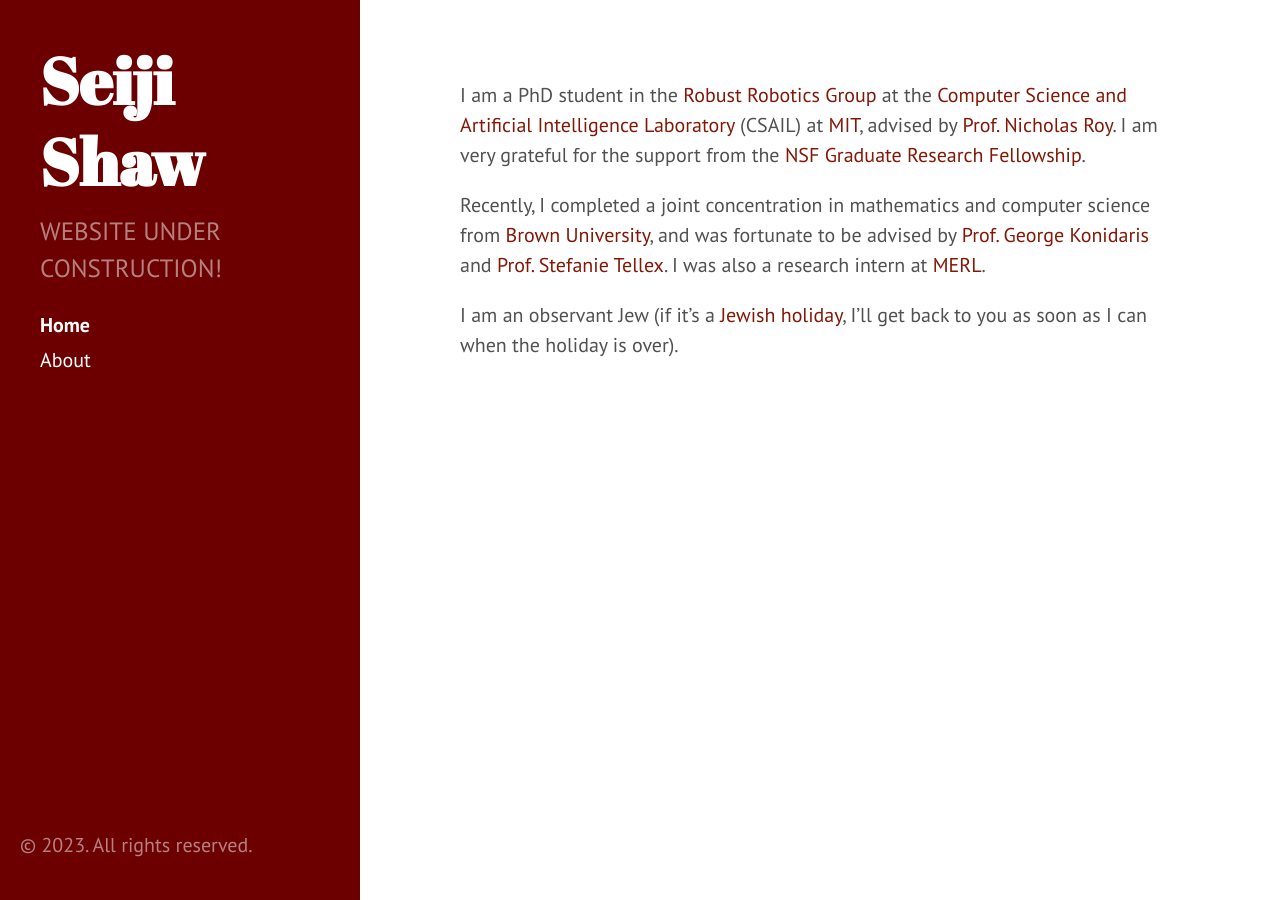
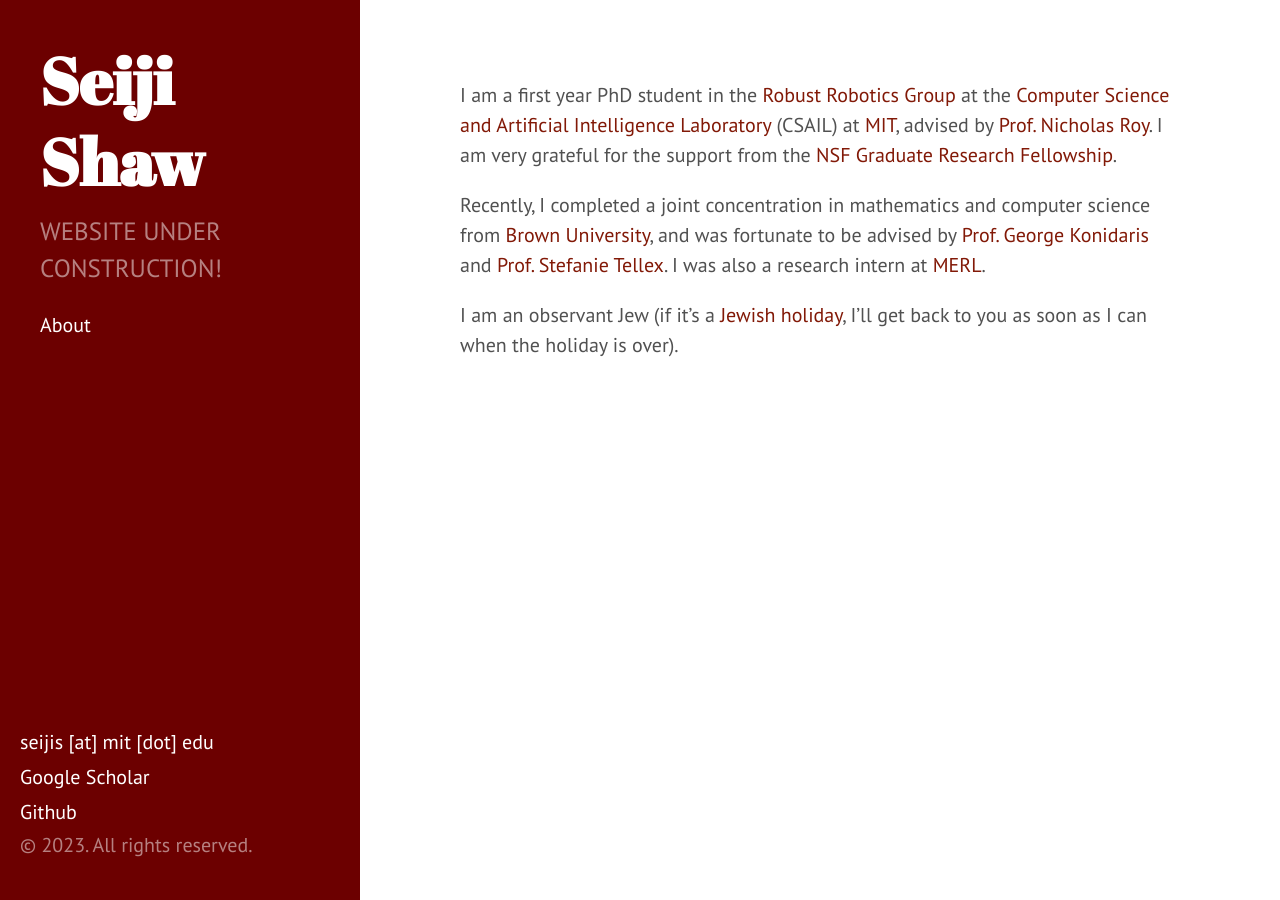
Before and after one commit to sageshoyu/sageshoyu.github.io, a Jekyll site: the page built from docs/index.md, in a window 1280 px wide. Built offline with Jekyll 4.4.1, drawn with Linux system fonts in a browser that asks for light colours.

Commit message:
add in contact info + pages

```diff
--- a/docs/_includes/sidebar.html
+++ b/docs/_includes/sidebar.html
@@ -10,7 +10,7 @@
     </div>
 
     <nav class="sidebar-nav">
-      <a class="sidebar-nav-item{% if page.title == "Home" %} active{% endif %}" href="{{ site.baseurl }}/index.html">Home</a>
+      <!--a class="sidebar-nav-item{% if page.title == "Home" %} active{% endif %}" href="{{ site.baseurl }}/index.html">Home</a-->
 
       {% comment %}
         The code below dynamically generates a sidebar nav of pages with
@@ -29,6 +29,11 @@
       <!--a class="sidebar-nav-item" href="{{ site.github.repo }}/archive/v{{ site.version }}.zip">Download</a-->
       <!--a class="sidebar-nav-item" href="{{ site.github.repo }}">GitHub project</a-->
     </nav>
-    <p class="sidebar-sticky">&copy; {{ site.time | date: '%Y' }}. All rights reserved.</p>
+    <div class="sidebar-sticky">
+        <a class="sidebar-nav-item">seijis [at] mit [dot] edu</a>
+        <a class="sidebar-nav-item" href="https://scholar.google.com/citations?user=4ueKhGMAAAAJ&hl=en&oi=ao">Google Scholar</a>
+        <a class="sidebar-nav-item" href="https://github.com/sageshoyu">Github</a>
+        <p>&copy; {{ site.time | date: '%Y' }}. All rights reserved.</p>
+    </div>
   </div>
 </div>
--- a/docs/index.md
+++ b/docs/index.md
@@ -3,7 +3,7 @@
 title: Home
 ---
 
-I am a PhD student in the [Robust Robotics Group](https://groups.csail.mit.edu/rrg/) at the [Computer Science and Artificial Intelligence Laboratory](https://www.csail.mit.edu/) (CSAIL) at [MIT](https://www.mit.edu/), advised by [Prof. Nicholas Roy](https://aeroastro.mit.edu/people/nicholas-roy/). I am very grateful for the support from the [NSF Graduate Research Fellowship](https://cs.brown.edu/news/2022/05/20/five-brown-cs-students-and-alums-receive-nsf-graduate-research-fellowships/).
+I am a first year PhD student in the [Robust Robotics Group](https://groups.csail.mit.edu/rrg/) at the [Computer Science and Artificial Intelligence Laboratory](https://www.csail.mit.edu/) (CSAIL) at [MIT](https://www.mit.edu/), advised by [Prof. Nicholas Roy](https://aeroastro.mit.edu/people/nicholas-roy/). I am very grateful for the support from the [NSF Graduate Research Fellowship](https://cs.brown.edu/news/2022/05/20/five-brown-cs-students-and-alums-receive-nsf-graduate-research-fellowships/).
 
 Recently, I completed a joint concentration in mathematics and computer science from [Brown University](https://www.brown.edu/), and was fortunate to be advised by [Prof. George Konidaris](https://cs.brown.edu/people/gdk/) and [Prof. Stefanie Tellex](https://cs.brown.edu/people/stellex/). I was also a research intern at [MERL](https://www.merl.com/research/).
 
```
